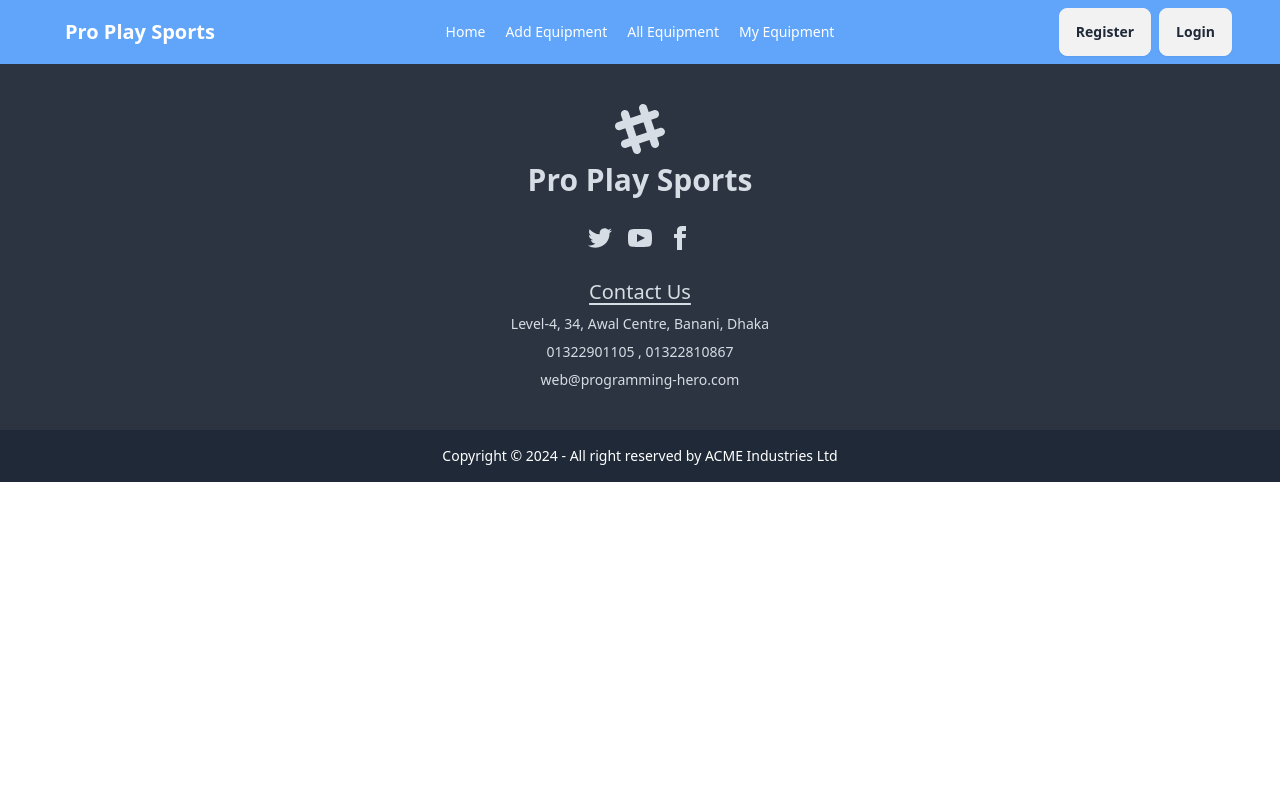
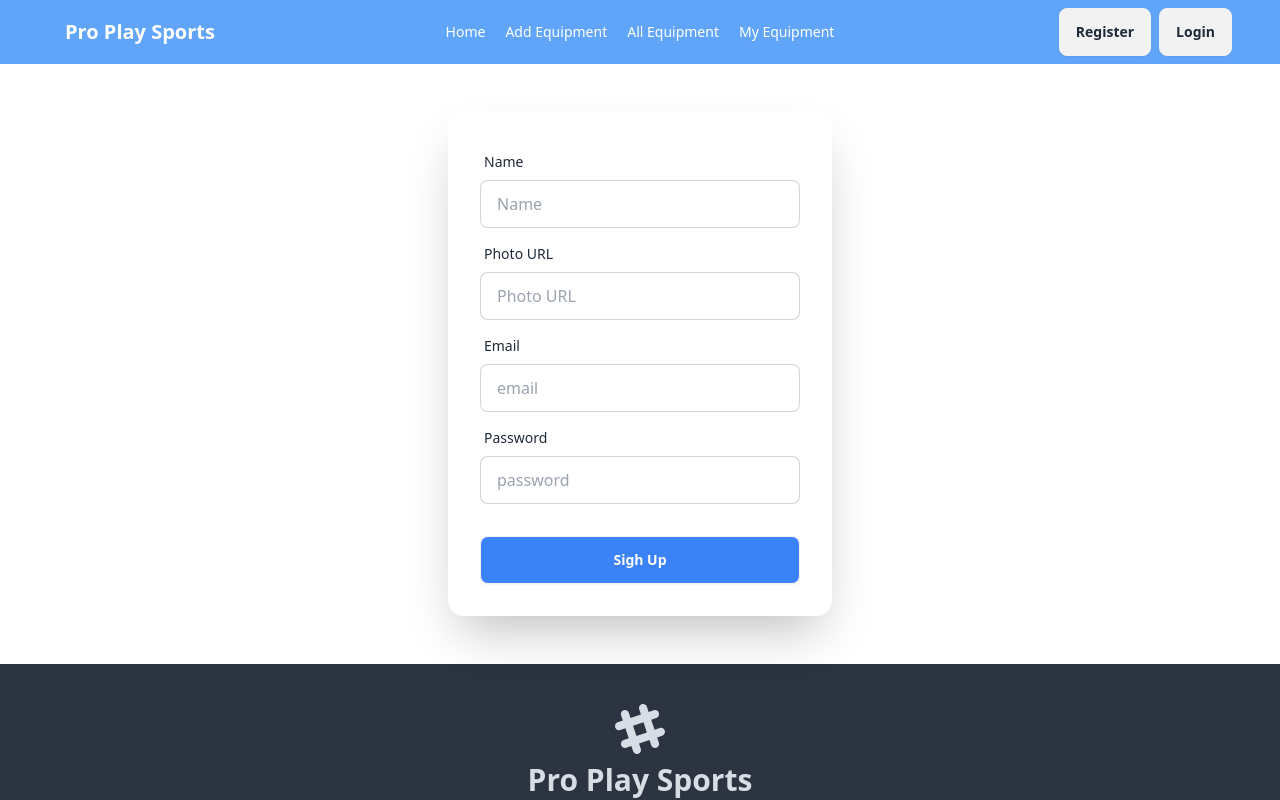
Before and after one commit to ummesalma303/pro-play-sports-client-side, a React (Vite) app: page /register in a window 1280 px wide. Shown: the top 800 px of the page. Built offline with nearby package versions, Linux system fonts and the light colour scheme; no server answers.

Commit message:
Added product section

```diff
--- a/package.json
+++ b/package.json
@@ -17,6 +17,7 @@
     "react-dom": "^18.3.1",
     "react-icons": "^5.4.0",
     "react-router-dom": "^7.0.2",
+    "react-tooltip": "^5.28.0",
     "sort-by": "^1.2.0",
     "sweetalert2": "^11.14.5",
     "swiper": "^11.1.15"
--- a/src/components/Navbar.jsx
+++ b/src/components/Navbar.jsx
@@ -1,10 +1,13 @@
-// import { useContext } from "react";
+import { useContext } from "react";
 import { NavLink } from "react-router-dom";
-// import { AuthContext } from "../provider/AuthProvider";
+import { AuthContext } from "../provider/AuthProvider";
+import 'react-tooltip/dist/react-tooltip.css'
+import { Tooltip } from 'react-tooltip'
+
 
 const Navbar = () => {
-    // const data = useContext(AuthContext)
-    // console.log(data)
+    const {user,signOutUser} = useContext(AuthContext)
+
     const link =<>
     <NavLink to='/'>Home</NavLink>
     <NavLink to='/addEquipment'>Add Equipment</NavLink>
@@ -44,10 +47,23 @@ const Navbar = () => {
             {link}
           </ul>
         </div>
-        <div className="navbar-end space-x-2">
-          <NavLink to='/register' className="btn">Register</NavLink>
-          <NavLink to='/login' className="btn">Login</NavLink>
+
+
+
+       <div className="navbar-end">
+       {
+        user?<div className="flex space-x-2 ">
+        <img data-tooltip-id="my-tooltip" data-tooltip-content={user?.displayName} className="w-14 h-14 rounded-full" src= {user?.photoURL} alt="" /><Tooltip id="my-tooltip" /> <button className="btn" onClick={signOutUser}>Log Out</button>
+        </div>: <div className=" space-x-2">
+        <NavLink to='/register' className="btn">Register</NavLink>
+        <NavLink to='/login' className="btn">Login</NavLink>
         </div>
+
+       }
+
+
+  </div>
+
       </div>
     );
 };
--- /dev/null
+++ b/src/components/Products.jsx
@@ -0,0 +1,29 @@
+import React from 'react';
+
+const Products = ({product}) => {
+    const {name,image,description,price,category}=product
+    console.log(product)
+    return (
+        <div>
+            <div className="card bg-base-100 shadow-md">
+  <figure className="px-10 pt-10">
+    <img
+      src={image}
+      alt="Shoes"
+      className="rounded-xl" />
+  </figure>
+  <div className="card-body">
+    <h2 className="card-title">Name: {name}</h2>
+    <p>Price: ${price}</p>
+    <p>Category: {category}</p>
+    <p className='my-2'>Description: {description}</p>
+    <div className="card-actions">
+      <button className="btn bg-blue-500 text-white">View Details</button>
+    </div>
+  </div>
+</div>
+        </div>
+    );
+};
+
+export default Products;
--- /dev/null
+++ b/src/components/Title.jsx
@@ -0,0 +1,12 @@
+import React from 'react';
+
+const Title = () => {
+    return (
+        <div className='w-1/2 mx-auto text-center space-y-4'>
+            <h2 className='text-3xl font-semibold'>Products</h2>
+        <p className=''>Explore our selection of high-quality sports gear. From running shoes to tennis racquets, find everything you need to excel in your sport.</p>
+        </div>
+    );
+};
+
+export default Title;
--- /dev/null
+++ b/src/firebase/Firebase.config.js
@@ -0,0 +1,19 @@
+import { getAuth} from "firebase/auth";
+// Import the functions you need from the SDKs you need
+import { initializeApp } from "firebase/app";
+// TODO: Add SDKs for Firebase products that you want to use
+// https://firebase.google.com/docs/web/setup#available-libraries
+
+// Your web app's Firebase configuration
+const firebaseConfig = {
+  apiKey: import.meta.env.VITE_apiKey,
+  authDomain: import.meta.env.VITE_authDomain,
+  projectId: import.meta.env.VITE_projectId,
+  storageBucket: import.meta.env.VITE_storageBucket,
+  messagingSenderId: import.meta.env.VITE_messagingSenderId,
+  appId: import.meta.env.VITE_appId,
+};
+
+// Initialize Firebase
+const app = initializeApp(firebaseConfig);
+export const auth = getAuth(app);
--- a/src/pages/Home.jsx
+++ b/src/pages/Home.jsx
@@ -1,9 +1,23 @@
+import { useLoaderData } from "react-router-dom";
 import Slider from "../components/Slider";
+import Products from "../components/products";
+import Title from "../components/Title";
 
 const Home = () => {
+    const products =useLoaderData()
+    // console.log(data)
     return (
      <div>
         <Slider></Slider>
+
+       <section>
+        <Title></Title>
+       <div className="grid grid-cols-1  md:grid-cols-2 lg:grid-cols-3 gap-16 my-12 px-20">
+        {
+            products.map(product=><Products key={product._id} product={product}></Products>)
+        }
+        </div>
+       </section>
      </div>
     );
 };
--- a/src/pages/Login.jsx
+++ b/src/pages/Login.jsx
@@ -1,11 +1,14 @@
-import React from 'react';
+import React, { useContext } from 'react';
 import { FcGoogle } from 'react-icons/fc';
+import { AuthContext } from '../provider/AuthProvider';
 
 const Login = () => {
+    const {googleLoginUser} =useContext(AuthContext)
+    // console.log(googleLoginUser)
     return (
         <div className='h-[60vh]'>
            <div className='text-center'>
-           <button className='btn'><FcGoogle />Login With Google</button>
+           <button onClick={googleLoginUser} className='btn'><FcGoogle />Login With Google</button>
            </div>
         </div>
     );
--- a/src/pages/Register.jsx
+++ b/src/pages/Register.jsx
@@ -2,8 +2,39 @@ import React from 'react';
 
 const Register = () => {
     return (
-        <div>
+        <div className='flex justify-center items-center my-12'>
+             <div className="card bg-base-100 w-full max-w-sm shrink-0 shadow-2xl">
+      <form className="card-body">
+        <div className="form-control">
+          <label className="label">
+            <span className="label-text">Name</span>
+          </label>
+          <input type="text" placeholder="Name" className="input input-bordered" required />
+        </div>
+        <div className="form-control">
+          <label className="label">
+            <span className="label-text">Photo URL</span>
+          </label>
+          <input type="text" placeholder="Photo URL" className="input input-bordered" required />
+        </div>
+        <div className="form-control">
+          <label className="label">
+            <span className="label-text">Email</span>
+          </label>
+          <input type="email" placeholder="email" className="input input-bordered" required />
+        </div>
+        <div className="form-control">
+          <label className="label">
+            <span className="label-text">Password</span>
+          </label>
+          <input type="password" placeholder="password" className="input input-bordered" required />
 
+        </div>
+        <div className="form-control mt-6">
+          <button className="btn bg-blue-500 text-white">Sigh Up</button>
+        </div>
+      </form>
+    </div>
         </div>
     );
 };
--- a/src/provider/AuthProvider.jsx
+++ b/src/provider/AuthProvider.jsx
@@ -1,12 +1,56 @@
-import React from 'react';
+import { GoogleAuthProvider, onAuthStateChanged, signInWithPopup, signOut } from 'firebase/auth';
+import React, { useEffect, useState } from 'react';
 import { createContext } from 'react';
+import { auth } from '../firebase/Firebase.config';
 
+const provider = new GoogleAuthProvider();
 export const AuthContext = createContext(null);
 
+const AuthProvider = ({children}) => {
 
-const AuthProvider = ({children}) => {
+
+    const [loader,setLoader]=useState(false)
+    const [user,setUser]=useState(null)
+
+
+    /* ---------------------------- login with google --------------------------- */
+    const googleLoginUser=()=>{
+        signInWithPopup(auth, provider)
+        .then((result) => {
+            setUser(result.user)
+            console.log(result,'login successfully')
+          }).catch((error) => {
+            console.log(error.message)
+          });
+    }
+
+    // console.log(user)
+
+
+    const signOutUser=()=>{
+        signOut(auth).then(() => {
+            alert('successfully sign out')
+          }).catch((error) => {
+            console.log(error)
+          });
+    }
+
+    // on auth change
+
+    useEffect(()=>{
+        const subscribe = onAuthStateChanged(auth, (user) => {
+            console.log(user)
+            setUser(user)
+        })
+        return ()=>subscribe()
+    },[])
+
+
     const info={
-        name:'dfds'
+        setUser,
+        user,
+        googleLoginUser,
+        signOutUser
     }
 
     return (
--- a/src/routes/Routes.jsx
+++ b/src/routes/Routes.jsx
@@ -17,7 +17,8 @@ import Login from "../pages/Login";
       children:[
         {
             path:'/',
-            element:<Home></Home>
+            element:<Home></Home>,
+            loader:()=>fetch('http://localhost:5000/products')
         },
         {
             path:'/addEquipment',
```
Also changed, not shown: 1 other file (tests, documents, lock files or other folders).
